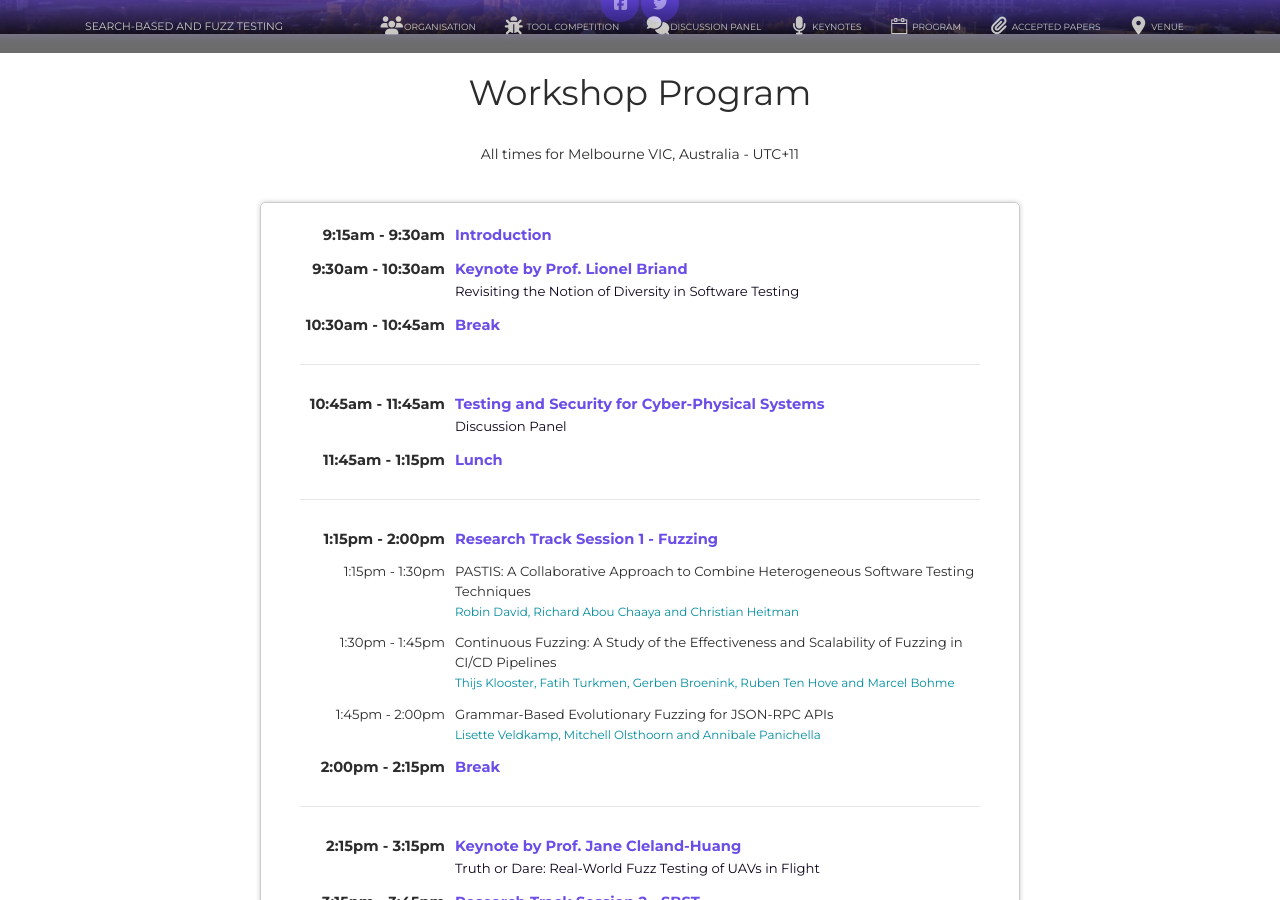
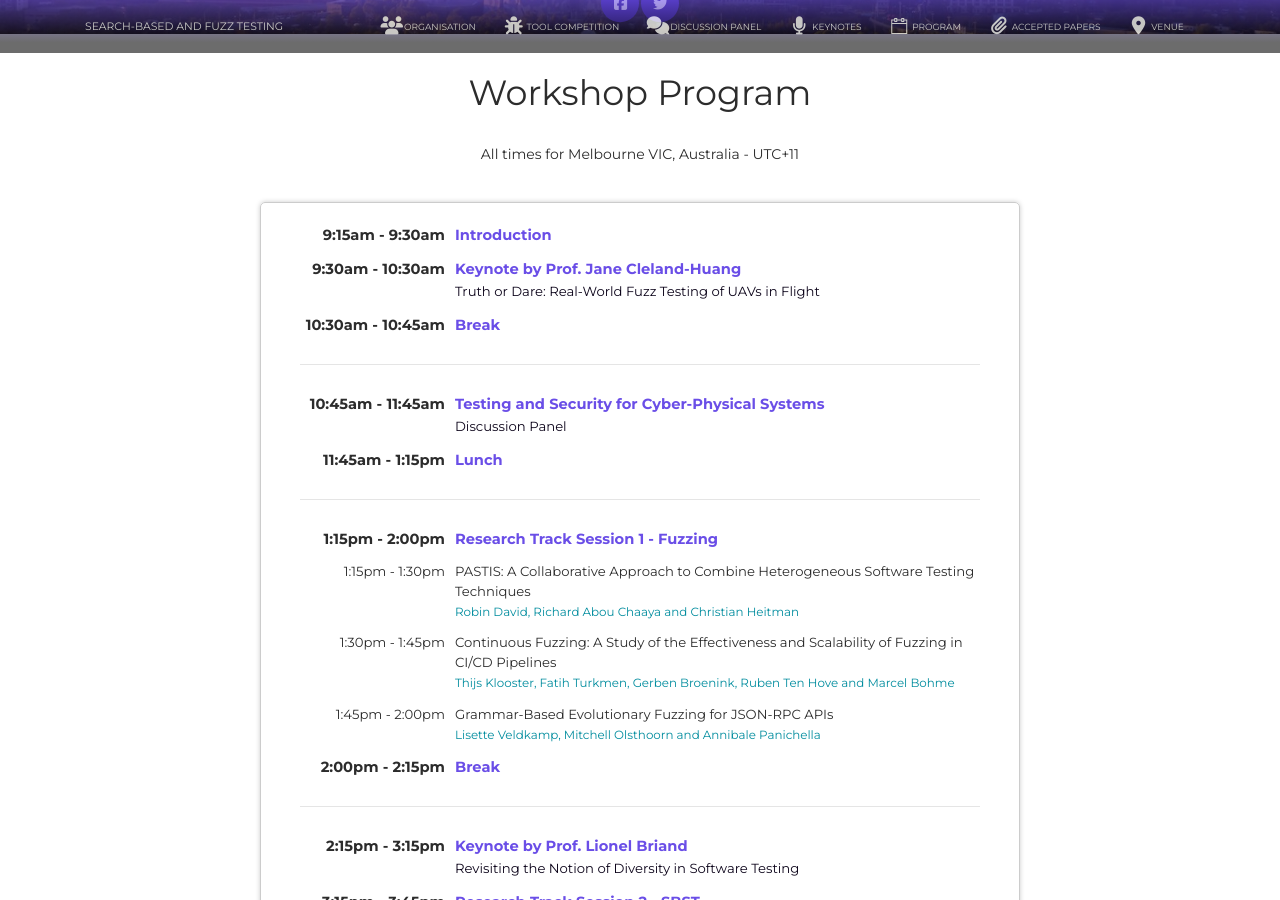
Before and after one commit to sbft23/sbft23.github.io, a Jekyll site: the page built from program/index.html, in a window 1280 px wide and 900 px high, scrolled down 281 px. Built offline with Jekyll 4.4.1, drawn with Linux system fonts in a browser that asks for light colours; nearby versions of some CDN libraries.

Commit message:
Keynote adjustment

```diff
--- a/program/index.html
+++ b/program/index.html
@@ -18,9 +18,9 @@ layout: default
                     </tr>
                     <tr>
                         <td class="time">9:30am - 10:30am </td>
-                        <td class="session">Keynote by Prof. Lionel Briand
+                        <td class="session">Keynote by Prof. Jane Cleland-Huang
                             <br>
-                            <span class="sub-title">Revisiting the Notion of Diversity in Software Testing</span>
+                            <span class="sub-title">Truth or Dare: Real-World Fuzz Testing of UAVs in Flight</span>
                         </td>
                     </tr>
                     <tr>
@@ -80,9 +80,9 @@ layout: default
                     </tr>
                     <tr>
                         <td class="time">2:15pm - 3:15pm </td>
-                        <td class="session">Keynote by Prof. Jane Cleland-Huang
+                        <td class="session">Keynote by Prof. Lionel Briand
                             <br>
-                            <span class="sub-title">Truth or Dare: Real-World Fuzz Testing of UAVs in Flight</span>
+                            <span class="sub-title">Revisiting the Notion of Diversity in Software Testing</span>
                         </td>
                     </tr>
                     <tr>
```
